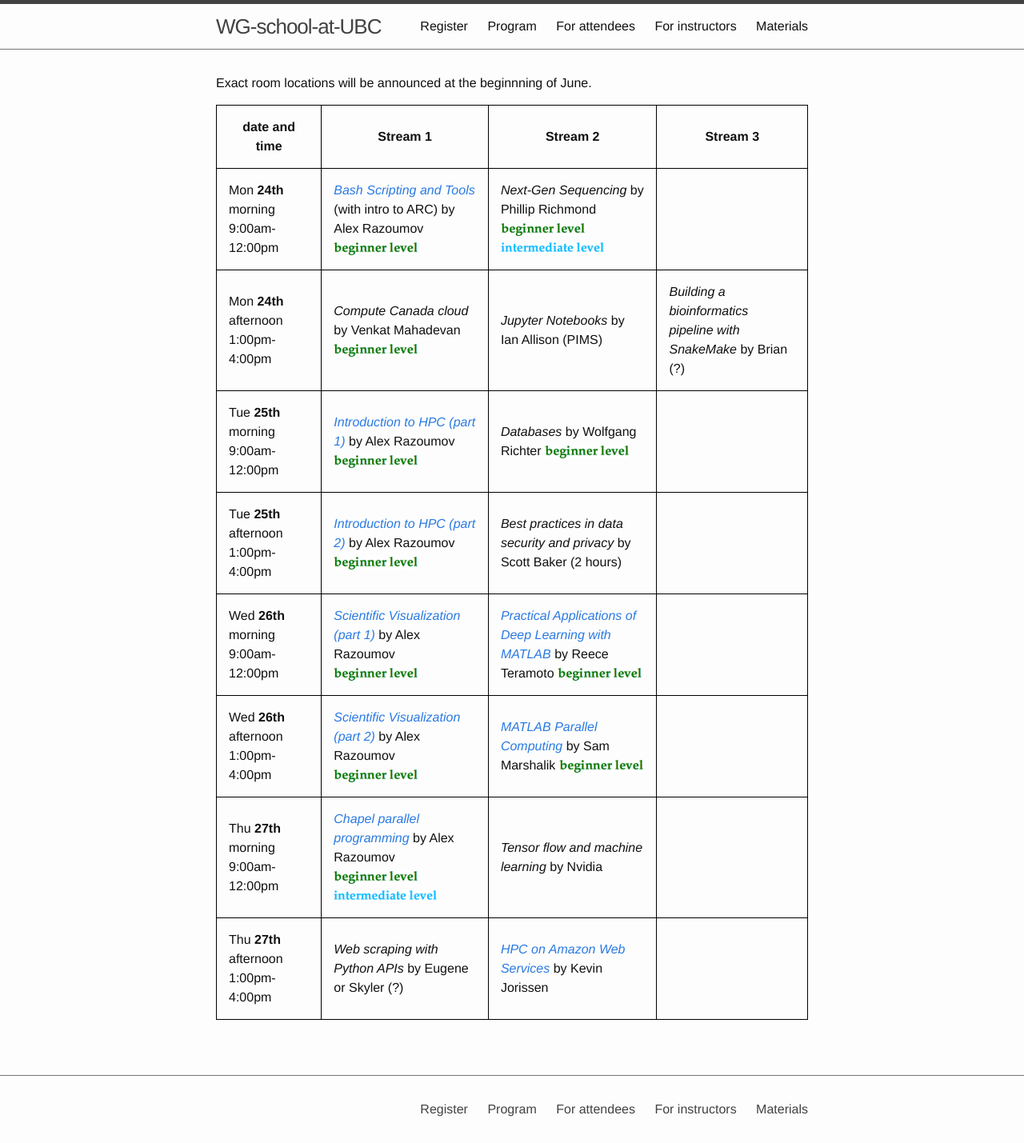
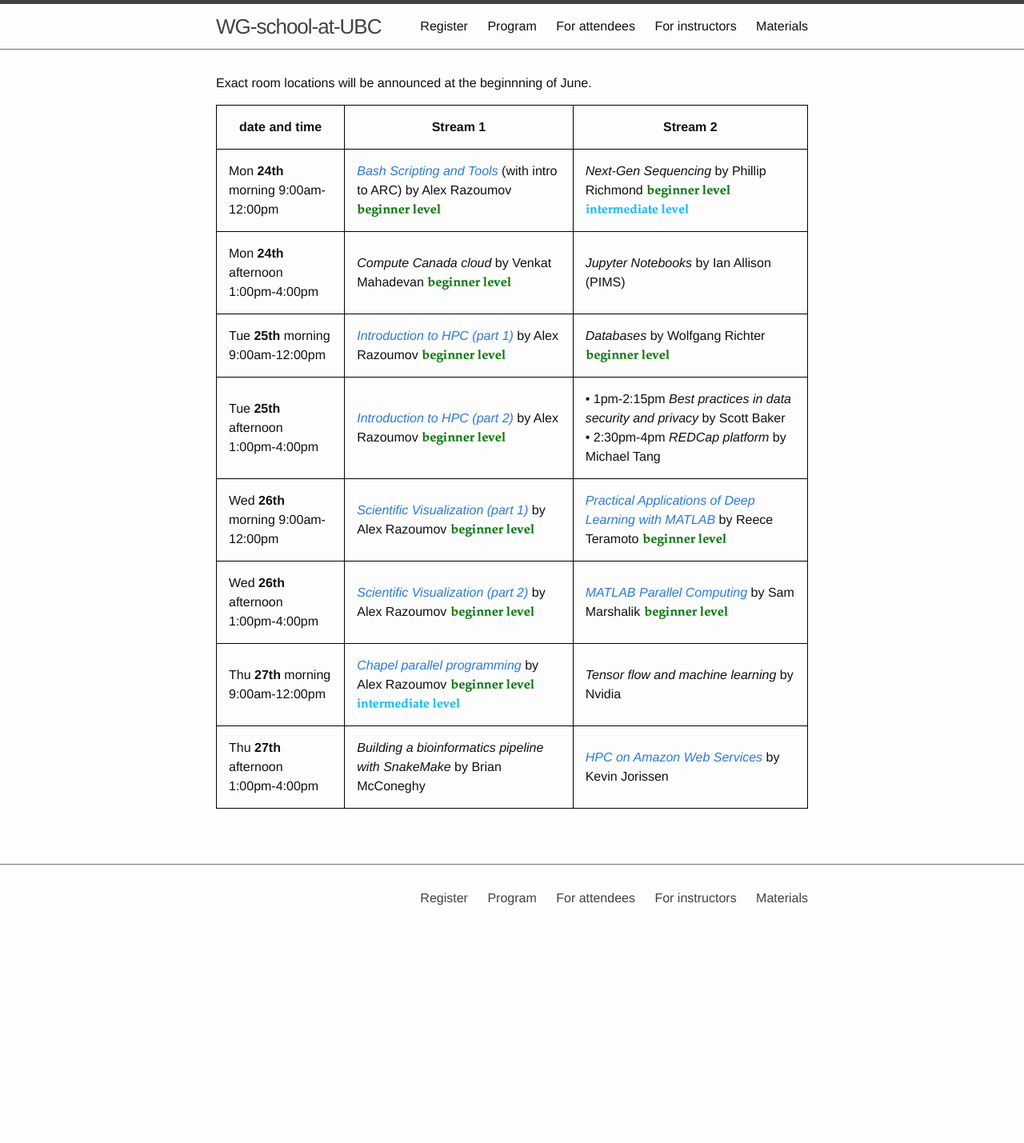
Before and after one commit to WestGrid/ubcSummerSchool2019, a Jekyll site: the page built from 1-program.md, in a window 1280 px wide. Shown: the whole page at 80% size. Built offline with Jekyll 4.4.1, drawn with Linux system fonts in a browser that asks for light colours; after the commit the page ends 1165 px from its top, so only the background shows below that.

Commit message:
2019-May-22 12:50

```diff
--- a/1-program.md
+++ b/1-program.md
@@ -10,16 +10,16 @@ nav: true
 
 Exact room locations will be announced at the beginnning of June.
 
-| date and time | Stream 1 | Stream 2 | Stream 3 |
-| ------------- | --------------- | ----------------- | ----------------- |
-| Mon **24th** morning 9:00am-12:00pm | [*Bash Scripting and Tools*](bash) (with intro to ARC) by Alex Razoumov {{beg}} | *Next-Gen Sequencing* by Phillip Richmond {{beg}} {{int}} | |
-| Mon **24th** afternoon 1:00pm-4:00pm | *Compute Canada cloud* by Venkat Mahadevan {{beg}} | *Jupyter Notebooks* by Ian Allison (PIMS) | *Building a bioinformatics pipeline with SnakeMake* by Brian (?) |
-| Tue **25th** morning 9:00am-12:00pm | [*Introduction to HPC (part 1)*](introHPC) by Alex Razoumov {{beg}} | *Databases* by Wolfgang Richter {{beg}} | |
-| Tue **25th** afternoon 1:00pm-4:00pm | [*Introduction to HPC (part 2)*](introHPC) by Alex Razoumov {{beg}} | *Best practices in data security and privacy* by Scott Baker (2 hours) | |
-| Wed **26th** morning 9:00am-12:00pm | [*Scientific Visualization (part 1)*](visualization) by Alex Razoumov {{beg}} | [*Practical Applications of Deep Learning with MATLAB*](deepLearningMatlab) by Reece Teramoto {{beg}}  | |
-| Wed **26th** afternoon 1:00pm-4:00pm | [*Scientific Visualization (part 2)*](visualization) by Alex Razoumov {{beg}} | [*MATLAB Parallel Computing*](parallelMatlab) by Sam Marshalik {{beg}} | |
-| Thu **27th** morning 9:00am-12:00pm | [*Chapel parallel programming*](chapel) by Alex Razoumov {{beg}}{{int}} | *Tensor flow and machine learning* by Nvidia | |
-| Thu **27th** afternoon 1:00pm-4:00pm | *Web scraping with Python APIs* by Eugene or Skyler (?) | [*HPC on Amazon Web Services*](amazon) by Kevin Jorissen | |
+| date and time | Stream 1 | Stream 2 |
+| ------------- | --------------- | ----------------- |
+| Mon **24th** morning 9:00am-12:00pm | [*Bash Scripting and Tools*](bash) (with intro to ARC) by Alex Razoumov {{beg}} | *Next-Gen Sequencing* by Phillip Richmond {{beg}} {{int}} |
+| Mon **24th** afternoon 1:00pm-4:00pm | *Compute Canada cloud* by Venkat Mahadevan {{beg}} | *Jupyter Notebooks* by Ian Allison (PIMS) |
+| Tue **25th** morning 9:00am-12:00pm | [*Introduction to HPC (part 1)*](introHPC) by Alex Razoumov {{beg}} | *Databases* by Wolfgang Richter {{beg}} |
+| Tue **25th** afternoon 1:00pm-4:00pm | [*Introduction to HPC (part 2)*](introHPC) by Alex Razoumov {{beg}} | • 1pm-2:15pm *Best practices in data security and privacy* by Scott Baker <br> • 2:30pm-4pm *REDCap platform* by Michael Tang |
+| Wed **26th** morning 9:00am-12:00pm | [*Scientific Visualization (part 1)*](visualization) by Alex Razoumov {{beg}} | [*Practical Applications of Deep Learning with MATLAB*](deepLearningMatlab) by Reece Teramoto {{beg}}  |
+| Wed **26th** afternoon 1:00pm-4:00pm | [*Scientific Visualization (part 2)*](visualization) by Alex Razoumov {{beg}} | [*MATLAB Parallel Computing*](parallelMatlab) by Sam Marshalik {{beg}} |
+| Thu **27th** morning 9:00am-12:00pm | [*Chapel parallel programming*](chapel) by Alex Razoumov {{beg}}{{int}} | *Tensor flow and machine learning* by Nvidia |
+| Thu **27th** afternoon 1:00pm-4:00pm | *Building a bioinformatics pipeline with SnakeMake* by Brian McConeghy | [*HPC on Amazon Web Services*](amazon) by Kevin Jorissen |
 {:.mbtablestyle}
 
 &nbsp;
@@ -27,30 +27,32 @@ Exact room locations will be announced at the beginnning of June.
 
 
 
+
 <!-- Notes: -->
-<!-- - rooms: we are waiting until the end of May to see if we have Pharmacy rooms -->
-<!-- - Kamil is starting local advertising (departments, mailist list, Jana's poster) -->
+<!-- - rooms: we are waiting until June-05 to finalize, either Nest or Pharmaceutical Sciences building -->
+<!-- - WG advertising: asked Jana -->
+<!-- - UBC advertising: already posted in the internal slack channel, ARC webpage, digital signage, currently -->
+<!--   printing out Jana's poster, will email ECOSCOPE -->
 <!-- - as of May-22, we have 42/190 registrants -->
-<!-- - wifi access for UBC visitors: ask Garth next time -->
-<!-- - we have 120 CCDB guest accounts -->
-<!-- - we'll request 10 base CPU nodes on Cedar/Graham, no GPU reservations -->
-<!-- - course helpers (esp. for large courses): this year no interns, Kamil will start looking into finding volunteers -->
+<!-- - wifi access for UBC visitors: Garth will check and get back to me -->
+<!-- - May-22 recording and broadcasting: Garth is meeting with A/V folks today to finalize streaming tech, -->
+<!--   definitely coming to Vancouver -->
+<!-- - already have 120 CCDB guest accounts; will request 10 base CPU-only nodes on Cedar/Graham -->
+<!-- - May-22 course helpers: this year no interns, Kamil will start looking into this today -->
 <!-- - *Tensor flow and machine learning* by Nvidia: confirmed -->
 <!-- - *Jupyter Notebooks* with Ian Allison (PIMS): initial response is very positive, 50-75% confirmed -->
 <!-- - *Elastic cloud and DELL/EMC object storage platform* by Dell (1/2-day hands-on): still working with DELL -->
 <!-- - *Building a bioinformatics pipeline with SnakeMake* (3 hours) from Jamie's colleague (Brian?) - let's -->
 <!--   assume we can fit it (either cancellation or Stream 3) and ask the instructor for syllabus -->
-<!-- - *CUDA* by Nvidia (waiting for confirmation?) -->
-<!-- - *Web scraping with Python APIs* by Eugene or Skyler (?) - is this course confirmed? -->
-
-
+<!-- - May-22 *CUDA* by Nvidia: still waiting for confirmation -->
+<!-- - next meeting Tue June-04 noon at UBC in person -->
 
 
 <!-- Other: -->
-<!-- - a session from ECOSCOPE (in contact) -->
-<!-- - *Speeding up Python code with C/C++* by Dmitri Rozmanov {{beg}} {{int}} -->
-<!-- - *HPC and deep learning labs in Microsoft Azure Cloud* {{beg}} -->
-<!-- - *Parallelization in Python 3 and large datasets* by Phil Austin {{int}} -->
-<!-- - *Microbiome data manipulation and visualization in R* by Kim Dill-McFarland {{beg}} -->
+<!-- - *Web scraping with Python APIs* by Eugene or Skyler (?): they cancelled -->
+<!-- - a session from ECOSCOPE (in contact), perhaps - *Microbiome data manipulation and visualization in R* by Kim Dill-McFarland -->
+<!-- - *Speeding up Python code with C/C++* by Dmitri Rozmanov -->
+<!-- - *HPC and deep learning labs in Microsoft Azure Cloud* -->
+<!-- - *Parallelization in Python 3 and large datasets* by Phil Austin -->
 <!-- - Julia course? -->
 <!-- - open panel on post-PhD career options -->
```
